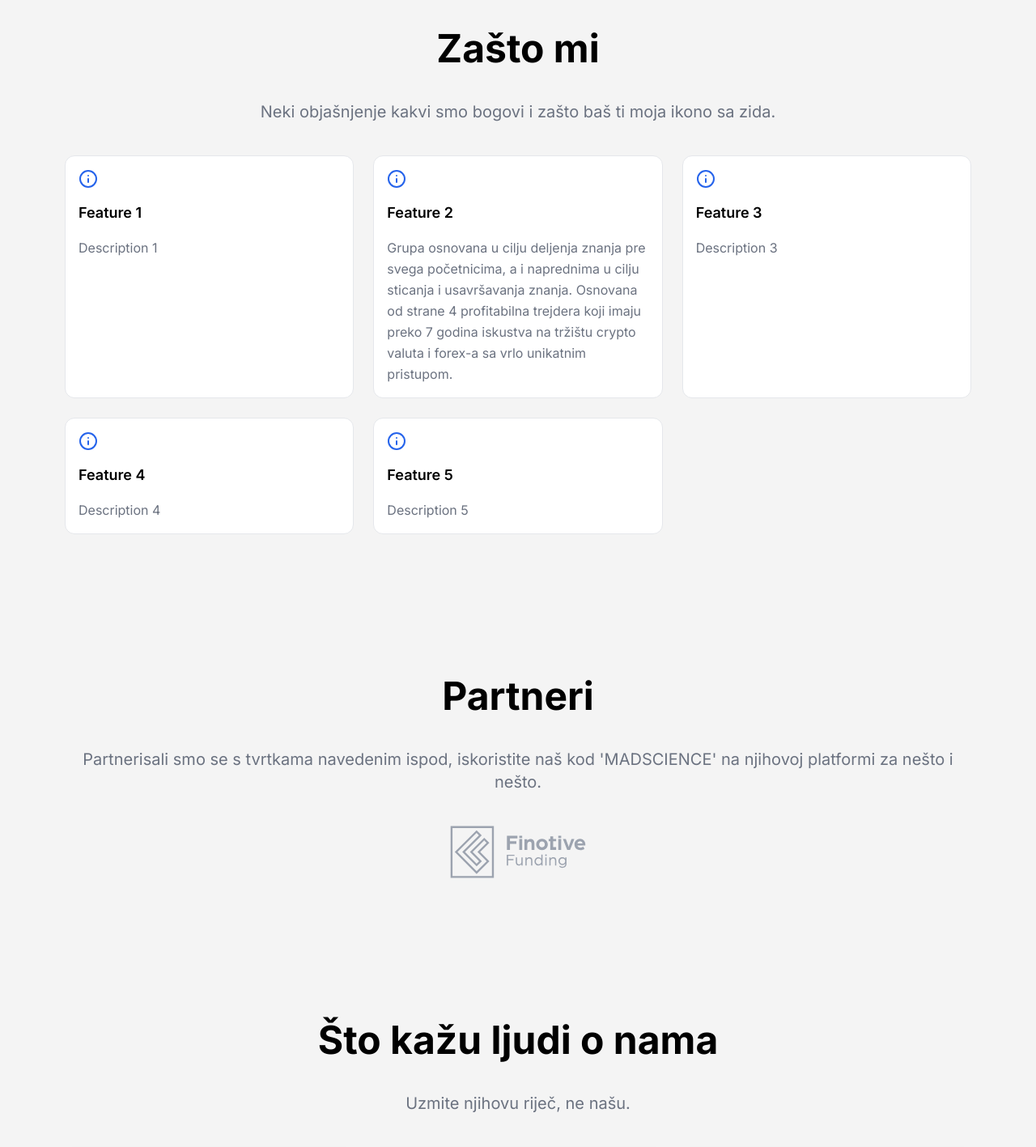
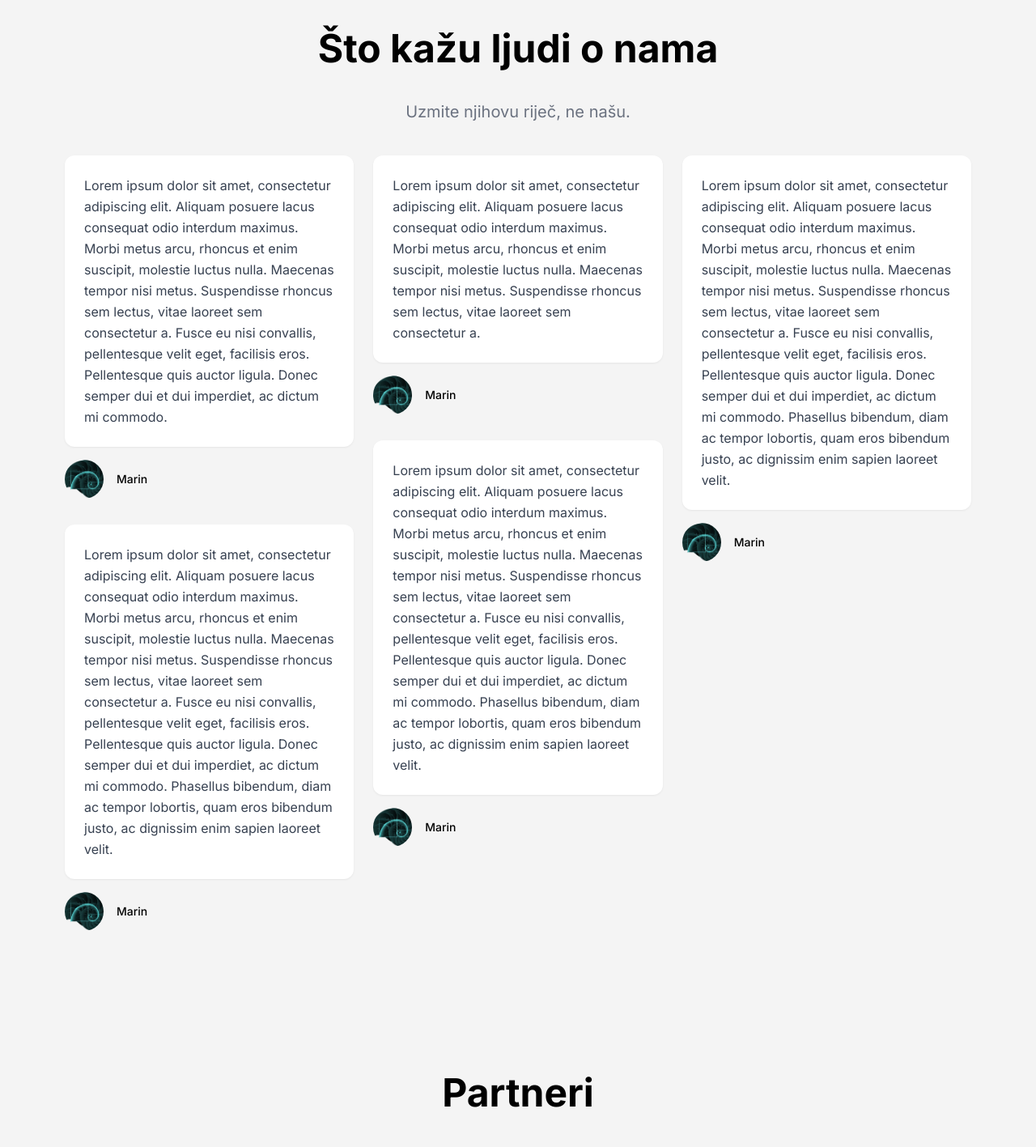
Before and after one commit to faustatwork/mad-science-website, a Next.js app: page / in a window 1280 px wide. Shown: the part 780-2197 px from the top of the page at 81% size. Built offline with nearby package versions, Linux system fonts and the light colour scheme.

Commit message:
fix(stats): remove component/section

```diff
--- a/components/Stats.tsx
+++ /dev/null
@@ -1,73 +0,0 @@
-import { ReactNode } from "react";
-import { motion, useMotionTemplate, useMotionValue } from "framer-motion";
-import { MouseEvent } from "react";
-import { useTheme } from "next-themes";
-
-interface StatsArray {
-  items: StatsProps[];
-}
-
-interface StatsProps {
-  icon: ReactNode;
-  title: string;
-  desc: string;
-}
-
-const Stats = ({ items }: StatsArray) => {
-  const mouseX = useMotionValue(0);
-  const mouseY = useMotionValue(0);
-
-  function handleMouseMove({ currentTarget, clientX, clientY }: MouseEvent) {
-    const { left, top } = currentTarget.getBoundingClientRect();
-
-    mouseX.set(clientX - left);
-    mouseY.set(clientY - top);
-  }
-
-  const theme = useTheme();
-
-  const hoverColor =
-    theme.resolvedTheme === "dark"
-      ? "rgba(14, 165, 233, 0.15)"
-      : "rgba(31, 70, 88, 0.15)";
-
-  return (
-    <>
-      <div className="max-w-6xl sm:w-full">
-        <ul className="grid grid-cols-3 gap-6 lg:grid-cols-2 sm:grid-cols-1">
-          {items.map((item, idx) => (
-            <li
-              key={idx}
-              className="group relative rounded-xl border border-gray-200 bg-white p-4 dark:border-gray-600 dark:bg-gray-800"
-              onMouseMove={handleMouseMove}
-            >
-              <motion.div
-                className="pointer-events-none absolute -inset-px rounded-xl opacity-0 transition duration-300 group-hover:opacity-100"
-                style={{
-                  background: useMotionTemplate`
-            radial-gradient(
-              400px circle at ${mouseX}px ${mouseY}px,
-              ${hoverColor},
-              transparent 80%
-            )
-          `,
-                }}
-              />
-              <div className="flex flex-col items-start justify-start gap-4">
-                <div className="text-blue-600">{item.icon}</div>
-                <h2 className="text-lg font-semibold text-black dark:text-white">
-                  {item.title}
-                </h2>
-                <h3 className="leading-relaxed text-gray-500 dark:text-gray-300">
-                  {item.desc}
-                </h3>
-              </div>
-            </li>
-          ))}
-        </ul>
-      </div>
-    </>
-  );
-};
-
-export default Stats;
--- a/pages/index.tsx
+++ b/pages/index.tsx
@@ -10,7 +10,6 @@ import { ShoppingCart, Info } from "lucide-react";
 import Newsletter from "../components/Newsletter";
 import Partners from "../components/Partners";
 import { FinotiveLogo } from "../components/Logos";
-import Stats from "../components/Stats";
 
 const Index: NextPage = () => {
   return (
@@ -57,47 +56,6 @@ const Index: NextPage = () => {
       </div>
       <div className="flex flex-col items-center justify-center gap-44 px-20 sm:gap-36 sm:px-10">
         <section
-          id="zastomi"
-          className="flex h-fit w-full flex-col items-center justify-center gap-10"
-        >
-          <p className="text-center text-5xl font-bold text-black dark:text-white md:text-3xl">
-            Zašto mi
-          </p>
-          <p className="text-center text-xl text-gray-500 dark:text-gray-400">
-            Neki objašnjenje kakvi smo bogovi i zašto baš ti moja ikono sa zida.
-          </p>
-          <Stats
-            items={[
-              { icon: <Info />, title: "Feature 1", desc: "Description 1" },
-              {
-                icon: <Info />,
-                title: "Feature 2",
-                desc: "Grupa osnovana u cilju deljenja znanja pre svega početnicima, a i naprednima u cilju sticanja i usavršavanja znanja. Osnovana od strane 4 profitabilna trejdera koji imaju preko 7 godina iskustva na tržištu crypto valuta i forex-a sa vrlo unikatnim pristupom.",
-              },
-              { icon: <Info />, title: "Feature 3", desc: "Description 3" },
-              { icon: <Info />, title: "Feature 4", desc: "Description 4" },
-              { icon: <Info />, title: "Feature 5", desc: "Description 5" },
-            ]}
-          />
-        </section>
-        <section
-          id="partneri"
-          className="flex h-fit w-full flex-col items-center justify-center gap-10"
-        >
-          <p className="text-center text-5xl font-bold text-black dark:text-white md:text-3xl">
-            Partneri
-          </p>
-          <p className="text-center text-xl text-gray-500 dark:text-gray-400">
-            Partnerisali smo se s tvrtkama navedenim ispod, iskoristite naš kod
-            &apos;MADSCIENCE&apos; na njihovoj platformi za nešto i nešto.
-          </p>
-          <Partners
-            items={[
-              { logo: <FinotiveLogo />, link: "https://finotivefunding.com/" },
-            ]}
-          />
-        </section>
-        <section
           id="recenzije"
           className="flex flex-col items-center justify-center gap-10"
         >
@@ -139,6 +97,23 @@ const Index: NextPage = () => {
                   "Lorem ipsum dolor sit amet, consectetur adipiscing elit. Aliquam posuere lacus consequat odio interdum maximus. Morbi metus arcu, rhoncus et enim suscipit, molestie luctus nulla. Maecenas tempor nisi metus. Suspendisse rhoncus sem lectus, vitae laoreet sem consectetur a. Fusce eu nisi convallis, pellentesque velit eget, facilisis eros. Pellentesque quis auctor ligula. Donec semper dui et dui imperdiet, ac dictum mi commodo. Phasellus bibendum, diam ac tempor lobortis, quam eros bibendum justo, ac dignissim enim sapien laoreet velit.",
                 avatar: "/images/logo.webp",
               },
+            ]}
+          />
+        </section>
+        <section
+          id="partneri"
+          className="flex h-fit w-full flex-col items-center justify-center gap-10"
+        >
+          <p className="text-center text-5xl font-bold text-black dark:text-white md:text-3xl">
+            Partneri
+          </p>
+          <p className="text-center text-xl text-gray-500 dark:text-gray-400">
+            Partnerisali smo se s tvrtkama navedenim ispod, iskoristite naš kod
+            &apos;MADSCIENCE&apos; na njihovoj platformi za nešto i nešto.
+          </p>
+          <Partners
+            items={[
+              { logo: <FinotiveLogo />, link: "https://finotivefunding.com/" },
             ]}
           />
         </section>
```
